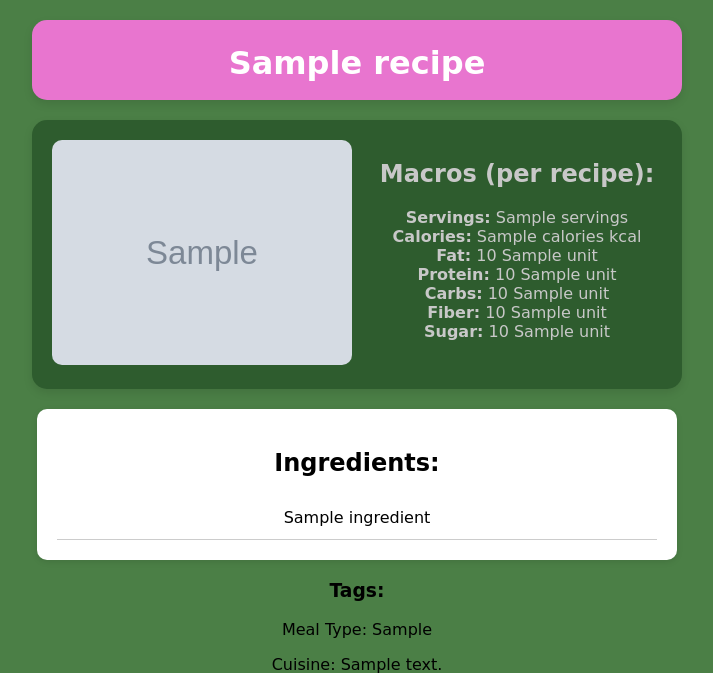
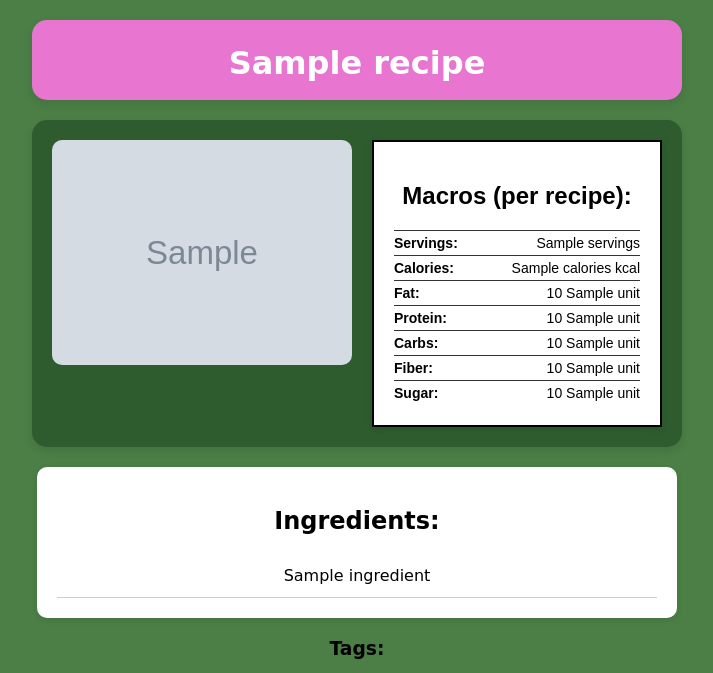
Before and after one commit to pjeff1465/capstone_project, a Flask app: template app/templates/recipe_details.html in a window 1280 px wide. Shown: the top 673 px of the page, without its empty margins (283-996 px from the left). Run offline with Flask 2, Linux system fonts and the light colour scheme; the template is opened without the code that fills it: most values are stand-ins (such as "Sample title", 1, 10 or a date in 2020); grey boxes marked "Sample" are stand-in pictures.

Commit message:
macros look like label

```diff
--- a/app/static/css/main.css
+++ b/app/static/css/main.css
@@ -229,6 +229,42 @@ h1 {
     justify-content: center;
 }
 
+.nutrition-label {
+    background-color: white;
+    color: black;
+    padding: 20px;
+    border: 2px solid black;
+    font-family: Arial, sans-serif;
+    width: 250px;
+    box-shadow: 0 2px 6px rgba(0, 0, 0, 0.1);
+}
+
+.nutrition-label h3 {
+    font-size: 22px;
+    border-bottom: 8px solid black;
+    padding-bottom: 5px;
+    margin-bottom: 10px;
+}
+
+.nutrition-label ul {
+    list-style-type: none;
+    padding: 0;
+    margin: 0;
+}
+
+.nutrition-label li {
+    border-top: 1px solid #333;
+    padding: 4px 0;
+    font-size: 14px;
+    display: flex;
+    justify-content: space-between;
+}
+
+.nutrition-label li strong {
+    font-weight: bold;
+}
+
+
 .ingredient-box {
     background-color: white;
     padding: 20px;
--- a/app/templates/recipe_details.html
+++ b/app/templates/recipe_details.html
@@ -16,7 +16,7 @@
             <div class="macro-image">
                 <img src="{{ recipe.image }}" alt="{{ recipe.label }}">
             </div>
-            <div class="macro-text">
+            <div class="macro-text nutrition-label">
                 <h2>Macros (per recipe):</h2>
                 <ul style="list-style-type: none; padding: 0; margin: 0;">
                     <li><strong>Servings:</strong> {{ recipe.servings }}</li>
```
